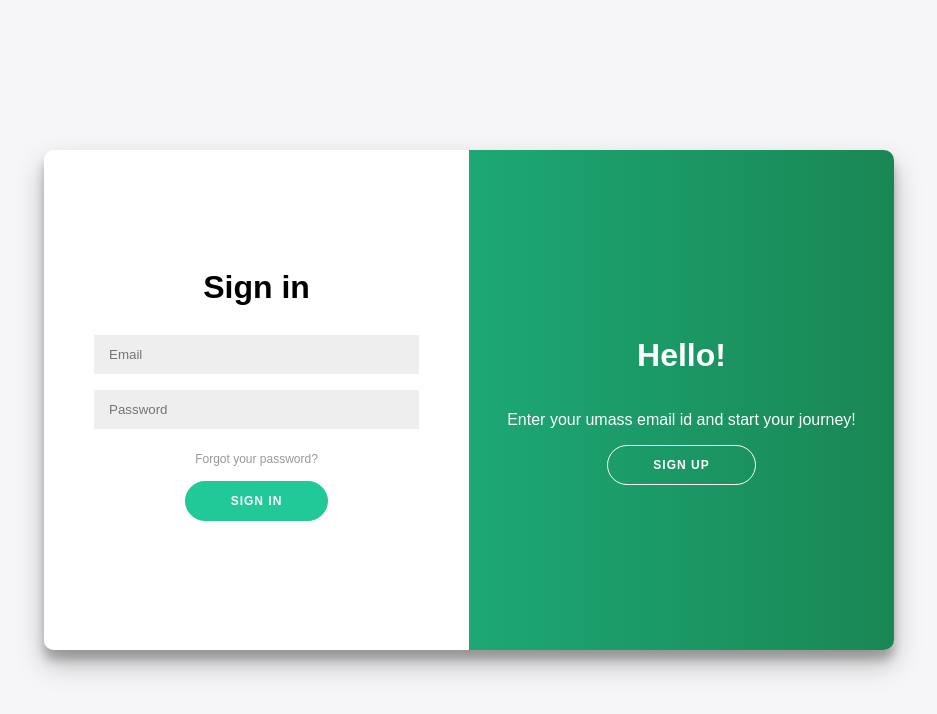
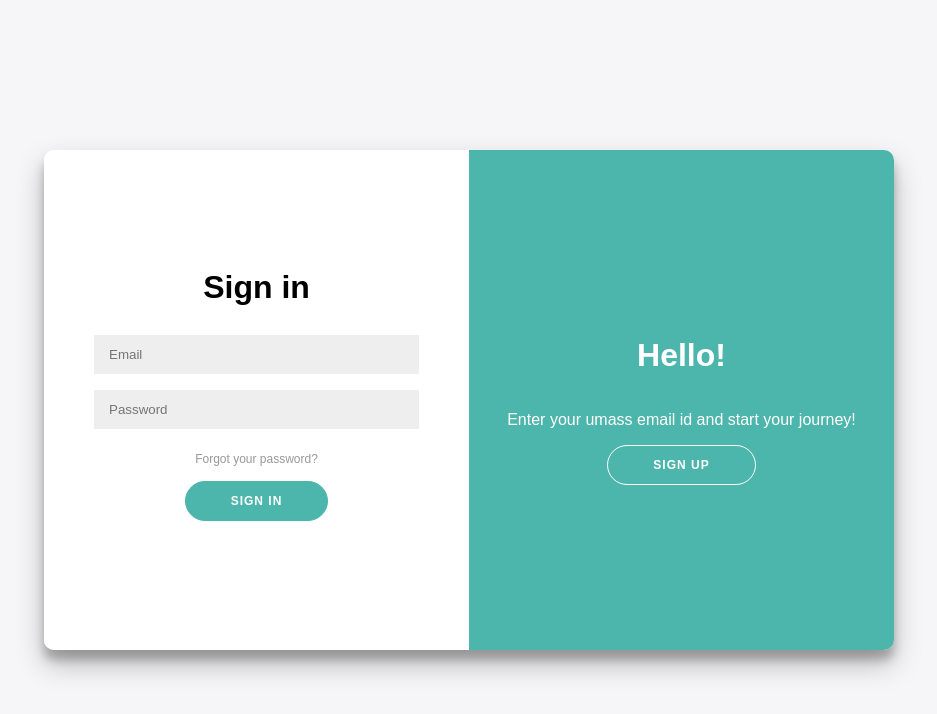
Before and after one commit to isha-234/umass-marketplace, a React (Vite) app in the folder frontend/: page / in a window 1280 px wide. Shown: the top 714 px of the page, without its empty margins (171-1108 px from the left). Built offline with nearby package versions, Linux system fonts and the light colour scheme.

Commit message:
refactoring code for login-sgnup ui

```diff
--- a/frontend/src/App.css
+++ b/frontend/src/App.css
@@ -1,5 +1,3 @@
-@import url("https://cdnjs.cloudflare.com/ajax/libs/font-awesome/6.0.0-beta3/css/all.min.css");
-
 * {
   box-sizing: border-box;
 }
@@ -81,7 +79,7 @@ body {
 }
 
 .overlay {
-  background: linear-gradient(to right, #20c997, #198754);
+  background: linear-gradient(to right, #4db6ac, #4db6ac);
   color: #fff;
   position: relative;
   left: -100%;
@@ -147,8 +145,8 @@ input {
 
 button {
   border-radius: 20px;
-  border: 1px solid #20c997;
-  background-color: #20c997;
+  border: 1px solid #4db6ac;
+  background-color: #4db6ac;
   color: #fff;
   font-size: 12px;
   font-weight: bold;
--- a/frontend/src/components/LoginForm.jsx
+++ b/frontend/src/components/LoginForm.jsx
@@ -21,16 +21,16 @@ export default function LoginForm() {
         { headers: { "Content-Type": "application/x-www-form-urlencoded" } }
       );
       //Token: ${res.data.access_token}
-      setMessage(`✅ Succesfully Logged in! `);
+      setMessage(`Succesfully Logged in! `); //
     } catch (err) {
-      let errorMessage = "❌ Invalid Credentials or Server Error."; // default message
+      let errorMessage = "Invalid Credentials or Server Error."; // default message
 
       if (err.response) {
         const detail = err.response.data?.detail;
         if (detail === "User not found") {
-          errorMessage = "User not Found.  Sign up first!.";
+          errorMessage = "User not Found. Sign up first!";
         } else if (detail === "Incorrect password") {
-          errorMessage = "Incorrect password. Please try again.";
+          errorMessage = "Incorrect password. Please try again!";
         }
       }
 
--- a/frontend/src/components/SignupForm.jsx
+++ b/frontend/src/components/SignupForm.jsx
@@ -9,7 +9,6 @@ export default function SignupForm() {
   });
   const [message, setMessage] = useState("");
 
-  // handle input change
   const handleChange = (e) => {
     setForm({
       ...form,
@@ -21,9 +20,8 @@ export default function SignupForm() {
     });
   };
 
-  // handle form submit
   const handleSubmit = async (e) => {
-    e.preventDefault(); // stop page refresh
+    e.preventDefault();
     try {
       const res = await axios.post(
         "http://127.0.0.1:8000/signup", // your FastAPI endpoint
@@ -34,10 +32,10 @@ export default function SignupForm() {
           },
         }
       );
-      setMessage("✅ Signup successful! You can now log in.");
+      setMessage("Signup successful! You can now log in.");
       console.log(res.data);
     } catch (err) {
-      let errorMessage = "❌ Signup failed. Please try again."; // default message
+      let errorMessage = "Signup failed. Please try again.";
 
       if (err.response) {
         const detail = err.response.data?.detail;
```
